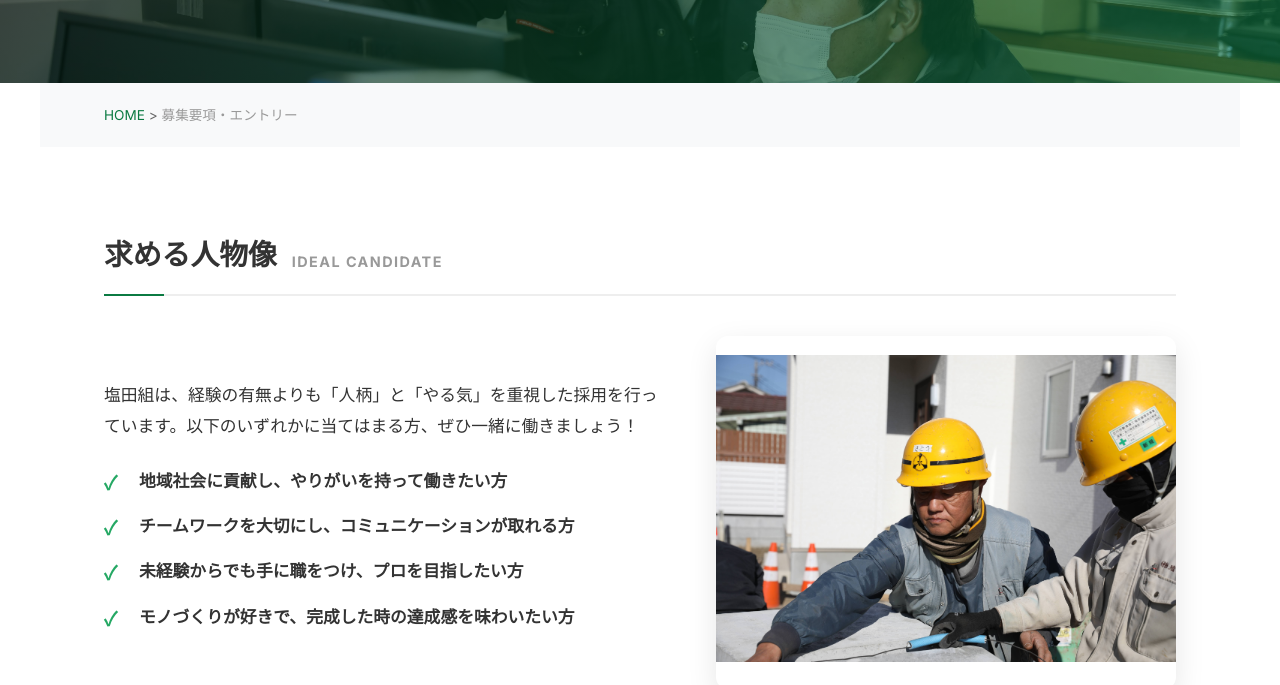
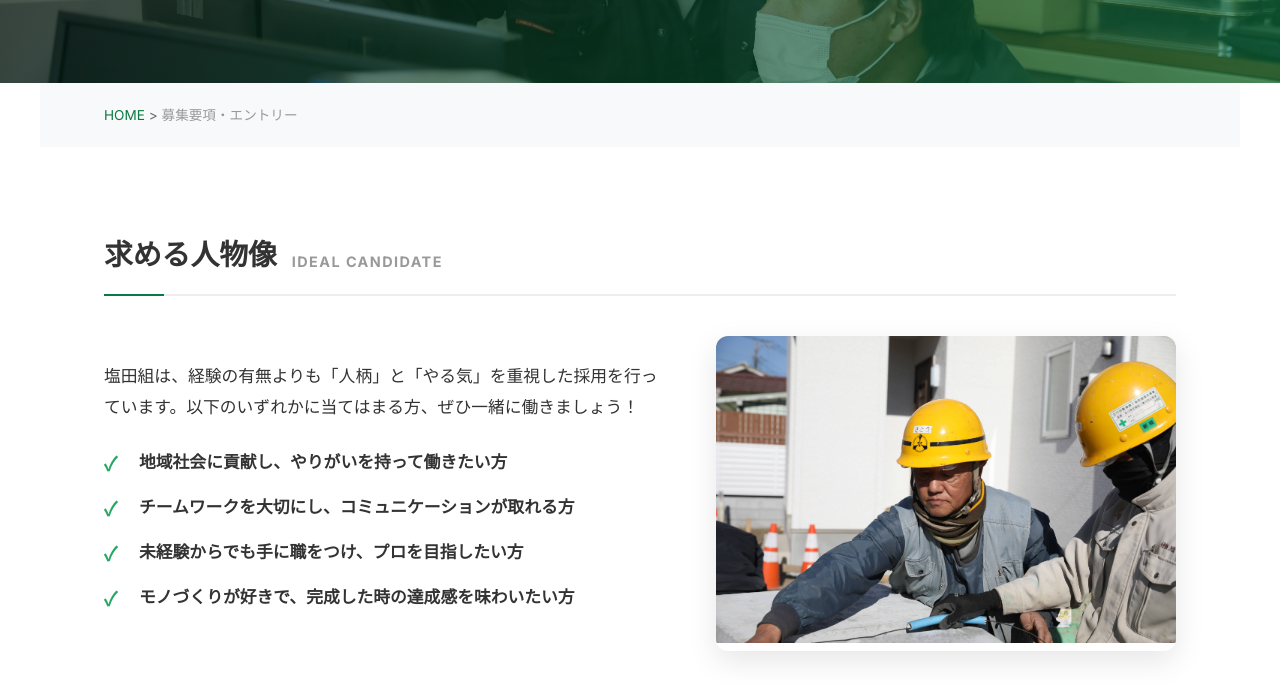
Before and after one commit to misuzu-taiyo/shiodagumi-demo, a plain HTML site: page recruit.html in a window 1280 px wide. Shown: the part 267-952 px from the top of the page. Drawn offline with Linux system fonts and the light colour scheme.

Commit message:
Add files via upload

```diff
--- a/css/style.css
+++ b/css/style.css
@@ -255,9 +255,7 @@ a { text-decoration: none; color: inherit; }
 .ideal-img { width: 45%; border-radius: 12px; overflow: hidden; box-shadow: 0 10px 30px rgba(0,0,0,0.1); }
 .ideal-img img {
     width: 100%;
-    height: 100%;
-    object-fit: contain;
-    aspect-ratio: 4 / 3;
+    height: auto;
 }
 
 /* 募集要項テーブル（リッチ版） */
```
